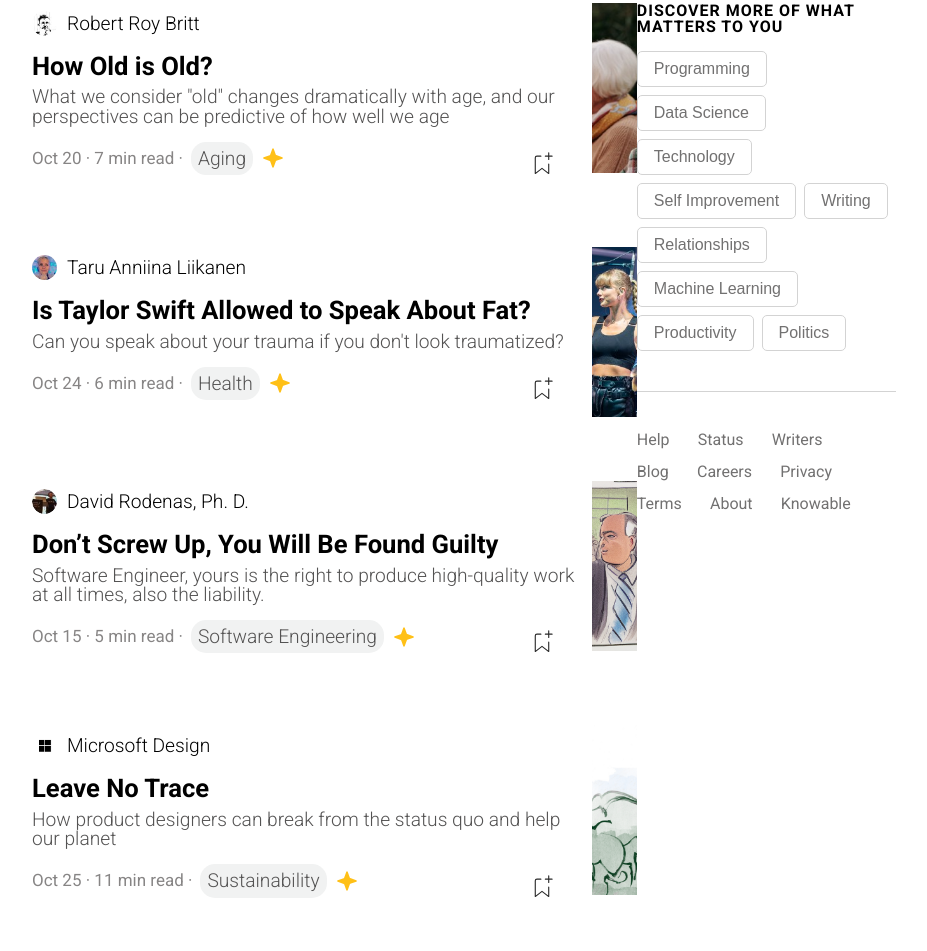
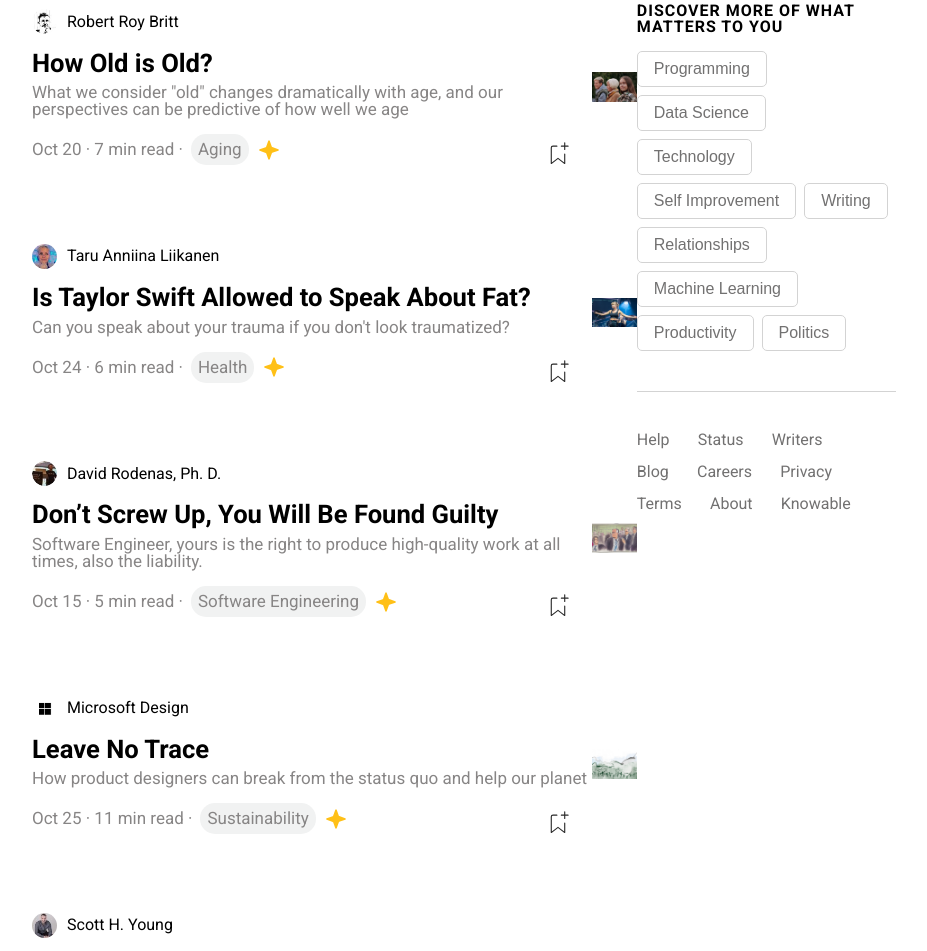
Before and after one commit to EdoardoTunzi/Progetto-U2-W1-D4-MediumWP, a plain HTML site: page index.html in a window 1280 px wide. Shown: the part 1353-2304 px from the top of the page, without its empty margins (176-1103 px from the left). Drawn offline with nearby package versions, Linux system fonts and the light colour scheme.

Commit message:
minor fixes on fonts

```diff
--- a/assets/css/indexStyle.css
+++ b/assets/css/indexStyle.css
@@ -159,7 +159,9 @@ main {
 .article-card {
   display: flex;
   margin-bottom: 4rem;
+  align-items: center;
 }
+
 .article-content {
   width: 36rem;
 }
@@ -169,12 +171,12 @@ main {
 }
 .article-content span {
   display: inline-block;
-  font-size: 1.2rem;
-  font-weight: 300;
   margin-block: 0.5rem;
 }
+.username {
+}
 .subtitle {
-  color: #545353;
+  color: #878585;
   width: 35rem;
 }
 .info-wrapper {
@@ -185,7 +187,7 @@ main {
 .bookmark {
   position: absolute;
   bottom: 5px;
-  left: 31rem;
+  left: 32rem;
   width: 5%;
 }
 .category {
@@ -194,15 +196,15 @@ main {
   border-radius: 15px;
   font-size: 17px;
   text-align: center;
-  color: #545353;
+  color: #878585;
   margin-inline: 0.5rem;
 }
 .star {
   width: 1.5rem;
 }
 .article-img {
-  width: 250px;
-  height: 170px;
+  width: 240px;
+  height: auto;
 }
 .article-img img {
   width: 100%;
--- a/index.html
+++ b/index.html
@@ -111,7 +111,7 @@
           <div class="article-content">
             <div class="avatar">
               <img src="./assets/imgs/image07.jpeg" alt="avatar image" />
-              <span>Robert Roy Britt</span>
+              <span class="username">Robert Roy Britt</span>
             </div>
             <h2>How Old is Old?</h2>
             <span class="subtitle">What we consider "old" changes dramatically with age, and our perspectives can be predictive of how well we age</span>
@@ -128,7 +128,7 @@
           <div class="article-content">
             <div class="avatar">
               <img src="./assets/imgs/image09.jpeg" alt="avatar image" />
-              <span>Taru Anniina Liikanen</span>
+              <span class="username">Taru Anniina Liikanen</span>
             </div>
             <h2>Is Taylor Swift Allowed to Speak About Fat?</h2>
             <span class="subtitle">Can you speak about your trauma if you don't look traumatized?</span>
@@ -145,7 +145,7 @@
           <div class="article-content">
             <div class="avatar">
               <img src="./assets/imgs/image11.jpeg" alt="avatar image" />
-              <span>David Rodenas, Ph. D.</span>
+              <span class="username">David Rodenas, Ph. D.</span>
             </div>
             <h2>Don’t Screw Up, You Will Be Found Guilty</h2>
             <span class="subtitle">Software Engineer, yours is the right to produce high-quality work at all times, also the liability.</span>
@@ -162,7 +162,7 @@
           <div class="article-content">
             <div class="avatar">
               <img src="./assets/imgs/image13.png" alt="avatar image" />
-              <span>Microsoft Design</span>
+              <span class="username">Microsoft Design</span>
             </div>
             <h2>Leave No Trace</h2>
             <span class="subtitle">How product designers can break from the status quo and help our planet</span>
@@ -179,7 +179,7 @@
           <div class="article-content">
             <div class="avatar">
               <img src="./assets/imgs/image15.jpeg" alt="avatar image" />
-              <span>Scott H. Young</span>
+              <span class="username">Scott H. Young</span>
             </div>
             <h2>Variability, Not Repetition, is the Key to Mastery</h2>
             <span class="subtitle"
@@ -199,7 +199,7 @@
           <div class="article-content">
             <div class="avatar">
               <img src="./assets/imgs/image17.png" alt="avatar image" />
-              <span>Paul A. DeStefanoin Human Parts</span>
+              <span class="username">Paul A. DeStefanoin Human Parts</span>
             </div>
             <h2>What I Overheard as an Escape Room Actor</h2>
             <span class="subtitle">Lock a group of people in a room and you’ll witness some surprising confessions</span>
@@ -216,7 +216,7 @@
           <div class="article-content">
             <div class="avatar">
               <img src="./assets/imgs/image19.jpeg" alt="avatar image" />
-              <span>Kim Scott</span>
+              <span class="username">Kim Scott</span>
             </div>
             <h2>6 Steps for Setting Measurable Goals to Avoid “Productivity Paranoia”</h2>
             <span class="subtitle"
```
